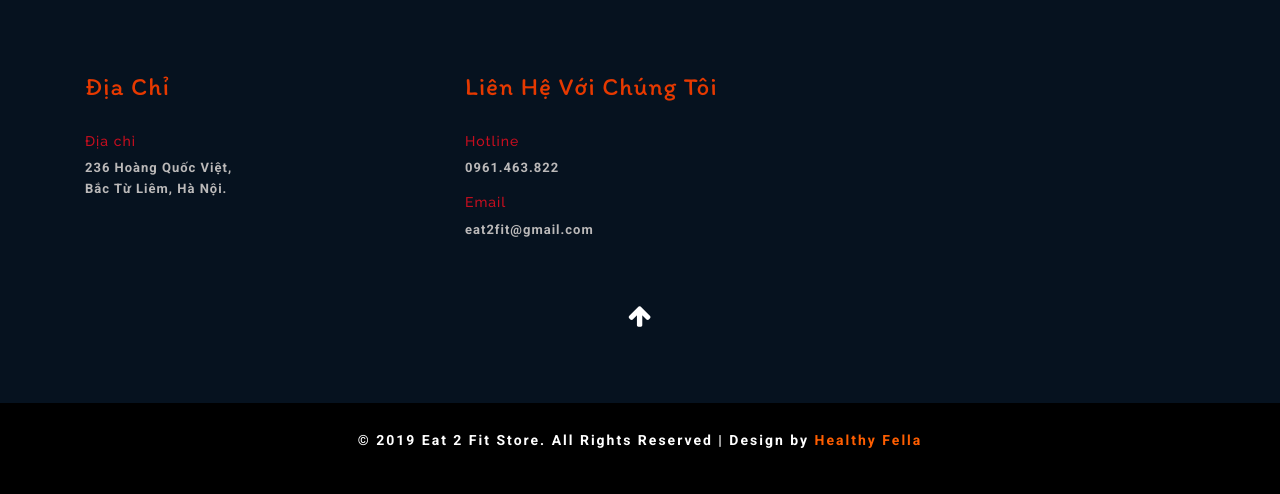
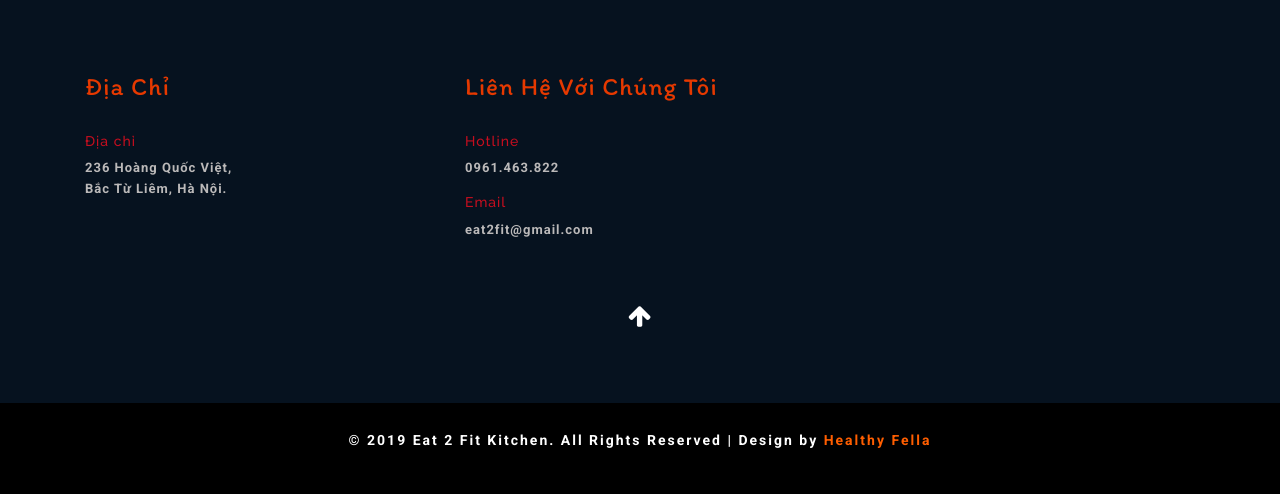
Before and after one commit to congtung98/eat2fit, a Flask app: page / in a window 1280 px wide. Shown: the part 3220-3714 px from the top of the page. Run offline with Flask 2, Linux system fonts and the light colour scheme; data that the repository does not hold is empty; some libraries are stand-ins or nearby versions.

Commit message:
initial commit

```diff
--- a/templates/index.html
+++ b/templates/index.html
@@ -312,7 +312,7 @@
      <!--footer-copy-right -->
      <footer class="bottem-wthree-footer text-center py-md-4 py-3">
        <p>
-         © 2019 Eat 2 Fit Store. All Rights Reserved | Design by
+         © 2019 Eat 2 Fit Kitchen. All Rights Reserved | Design by
          <a href="http://www.W3Layouts.com" target="_blank">Healthy Fella</a>
        </p>
      </footer>
```
